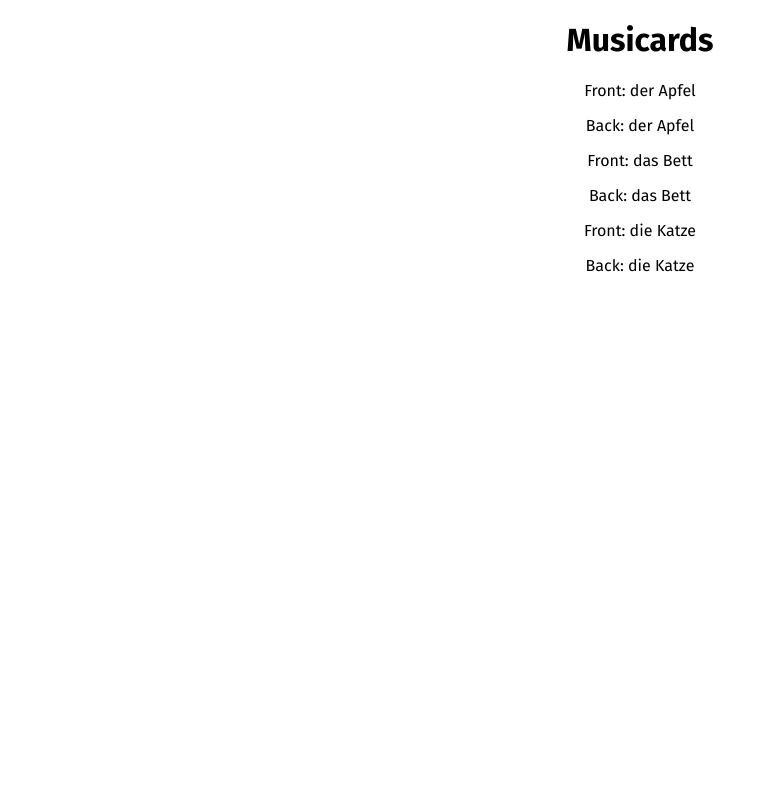
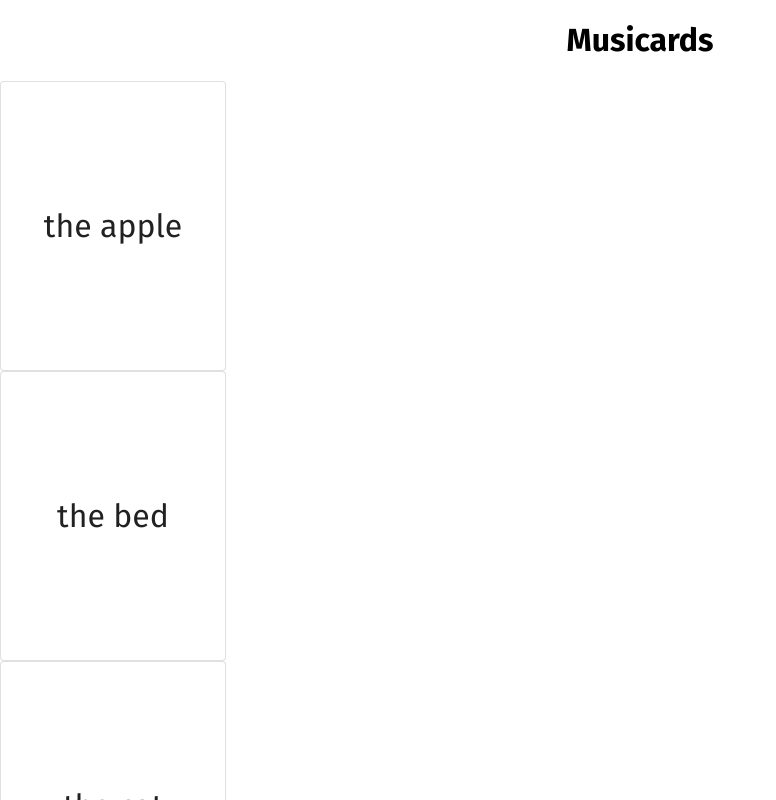
Before and after one commit to pelicularities/project-musicards, a React (Create React App) app: page / in a window 1280 px wide. Shown: the top 800 px of the page, without its empty margins (0-776 px from the left). Built offline with nearby package versions, Linux system fonts and the light colour scheme.

Commit message:
Build and style Flashcard component
- Add card flip functionality to Flashcard component
- Install Material UI
- Style Flashcard component using styled components

```diff
--- a/package.json
+++ b/package.json
@@ -3,6 +3,7 @@
   "version": "0.1.0",
   "private": true,
   "dependencies": {
+    "@material-ui/core": "^4.11.3",
     "@testing-library/jest-dom": "^5.11.4",
     "@testing-library/react": "^11.1.0",
     "@testing-library/user-event": "^12.1.10",
--- a/src/components/Flashcard.js
+++ b/src/components/Flashcard.js
@@ -1,11 +1,33 @@
 import React, { useState, useEffect } from "react";
+import { makeStyles } from "@material-ui/core/styles";
+import Card from "@material-ui/core/Card";
+
+const useStyles = makeStyles({
+  flashcard: {
+    width: "14rem",
+    height: "18rem",
+    borderRadius: "0.25rem",
+    fontSize: "2rem",
+    display: "flex",
+    justifyContent: "center",
+    alignItems: "center",
+    cursor: "pointer",
+  },
+});
 
 function Flashcard({ flashcard }) {
+  const classes = useStyles();
+  const { front, back } = flashcard;
+  const [isFront, setIsFront] = useState(true);
+
+  const flipCard = () => {
+    setIsFront(!isFront);
+  };
+
   return (
-    <div>
-      <p>Front: {flashcard.back}</p>
-      <p>Back: {flashcard.back}</p>
-    </div>
+    <Card className={classes.flashcard} variant="outlined" onClick={flipCard}>
+      {isFront ? front : back}
+    </Card>
   );
 }
 
```
Also changed, not shown: 2 other files (tests, documents, lock files or other folders).
